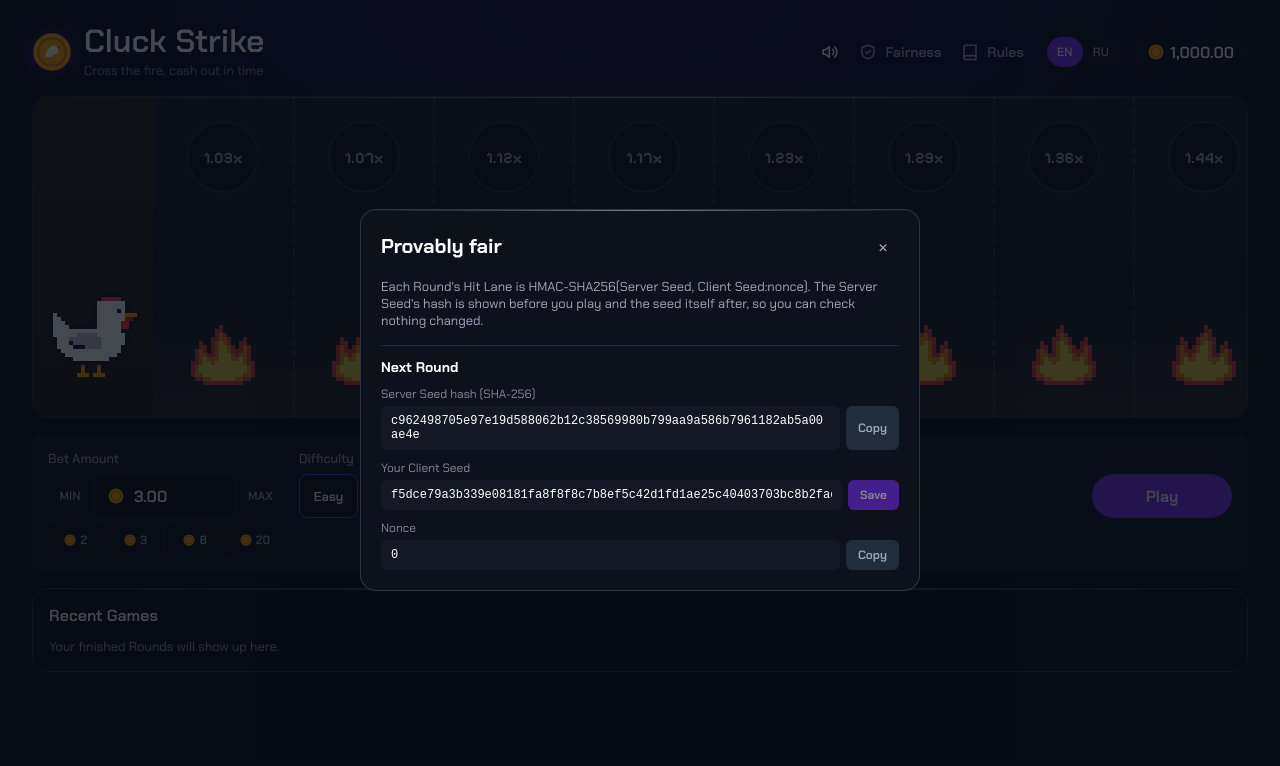
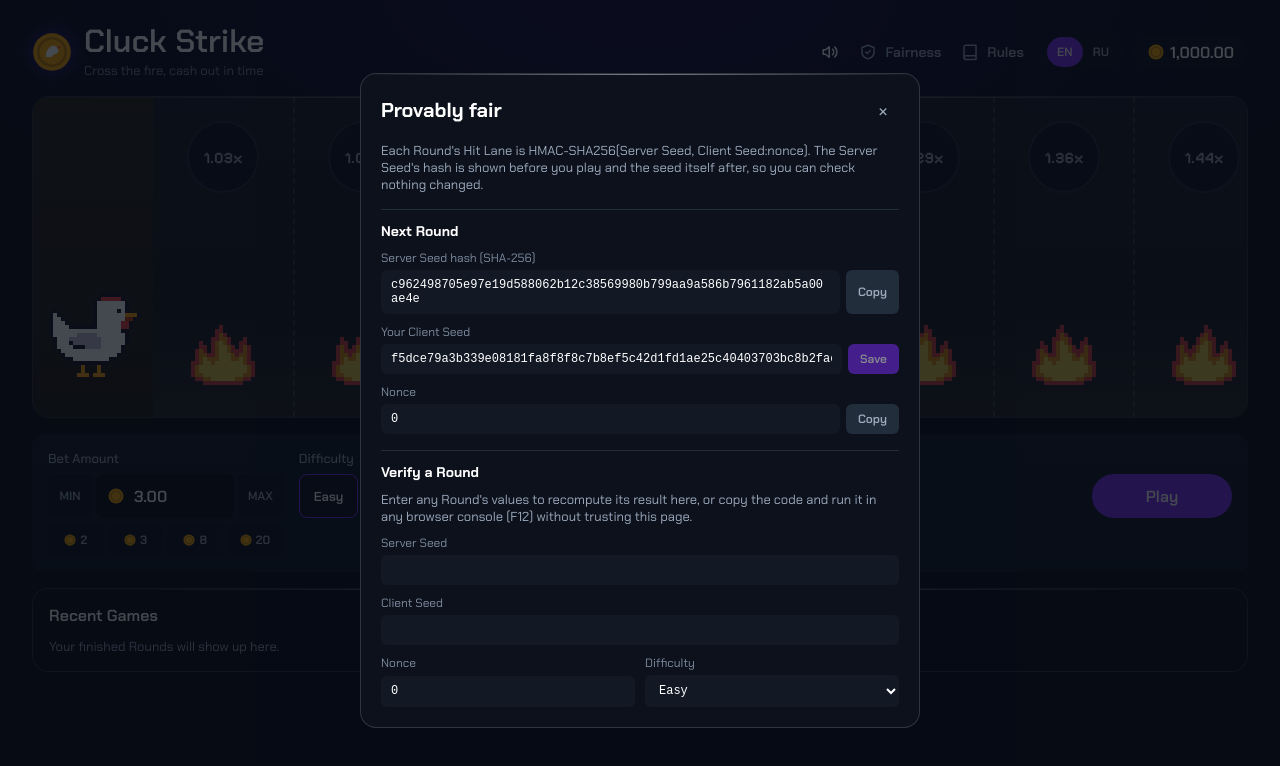
Before and after one commit to Shedav/cluck-strike, a React (Vite) app: page / in a window 1280 px wide. Both pictures are taken after a click on the button "Fairness". Shown: the top 766 px of the page. Built offline with nearby package versions, Linux system fonts and the light colour scheme.

Commit message:
feat: verify any Round in the Fairness modal, with code for the browser console

```diff
--- a/src/features/verify-round/ui/Fairness.module.css
+++ b/src/features/verify-round/ui/Fairness.module.css
@@ -31,6 +31,7 @@
 .row {
   display: flex;
   gap: 6px;
+  min-width: 0; /* long code scrolls inside instead of widening the modal */
 }
 
 .value,
@@ -100,3 +101,23 @@
 .verdict[data-ok='true'] strong {
   color: var(--win);
 }
+
+.pair {
+  display: grid;
+  grid-template-columns: minmax(0, 1fr) minmax(0, 1fr);
+  gap: 10px;
+}
+
+.result {
+  margin: 0;
+  font-size: 13px;
+  font-weight: 600;
+}
+
+/* Multi-line code keeps its lines and scrolls sideways instead of wrapping. */
+.code {
+  white-space: pre;
+  overflow: auto;
+  max-height: 180px;
+  overflow-wrap: normal;
+}
--- a/src/features/verify-round/ui/Fairness.tsx
+++ b/src/features/verify-round/ui/Fairness.tsx
@@ -1,6 +1,12 @@
 import { useEffect, useState } from 'react'
 import { isWin, useGame, type Round } from '@/entities/round'
-import { sha256, verifyRound } from '@/shared/game-rules'
+import {
+  DIFFICULTIES,
+  sha256,
+  verifierSnippet,
+  verifyRound,
+  type Difficulty,
+} from '@/shared/game-rules'
 import { useT } from '@/shared/i18n'
 import { Dialog } from '@/shared/ui'
 import styles from './Fairness.module.css'
@@ -88,7 +94,97 @@ function FairnessContent() {
           <RoundProof round={round} />
         </section>
       )}
+
+      <VerifyForm />
     </>
+  )
+}
+
+/** Recomputes any Round from values the player enters, and gives the same check as console code. */
+function VerifyForm() {
+  // Starts from the last Round whose Server Seed is revealed, if any.
+  const last = useGame((s) => (s.round.serverSeed !== null ? s.round : s.recentGames[0]))
+  const [form, setForm] = useState(() => ({
+    serverSeed: last?.serverSeed ?? '',
+    clientSeed: last?.clientSeed ?? '',
+    nonce: String(last?.nonce ?? 0),
+    difficulty: last?.difficulty ?? ('easy' as Difficulty),
+  }))
+  const [check, setCheck] = useState<{ hash: string; hitLane: number | null } | null>(null)
+  const t = useT()
+  const nonce = Number(form.nonce)
+  const valid =
+    form.serverSeed !== '' && form.nonce.trim() !== '' && Number.isSafeInteger(nonce) && nonce >= 0
+
+  useEffect(() => {
+    if (!valid) return
+    let live = true
+    void Promise.all([
+      sha256(form.serverSeed),
+      verifyRound(form.serverSeed, form.clientSeed, nonce, form.difficulty),
+    ]).then(([hash, hitLane]) => live && setCheck({ hash, hitLane }))
+    return () => {
+      live = false
+    }
+  }, [valid, form.serverSeed, form.clientSeed, nonce, form.difficulty])
+
+  const input = (name: 'serverSeed' | 'clientSeed' | 'nonce', label: string) => (
+    <div className={styles.field}>
+      <label className={styles.label} htmlFor={`verify-${name}`}>
+        {label}
+      </label>
+      <input
+        id={`verify-${name}`}
+        className={styles.input}
+        inputMode={name === 'nonce' ? 'numeric' : undefined}
+        value={form[name]}
+        onChange={(e) => setForm({ ...form, [name]: e.target.value })}
+      />
+    </div>
+  )
+
+  return (
+    <section className={styles.section}>
+      <h3 className={styles.heading}>{t('verifyARound')}</h3>
+      <p className={styles.hint}>{t('verifyHint')}</p>
+      {input('serverSeed', t('serverSeed'))}
+      {input('clientSeed', t('clientSeed'))}
+      <div className={styles.pair}>
+        {input('nonce', t('nonce'))}
+        <div className={styles.field}>
+          <label className={styles.label} htmlFor="verify-difficulty">
+            {t('difficulty')}
+          </label>
+          <select
+            id="verify-difficulty"
+            className={styles.input}
+            value={form.difficulty}
+            onChange={(e) => setForm({ ...form, difficulty: e.target.value as Difficulty })}
+          >
+            {DIFFICULTIES.map((d) => (
+              <option key={d} value={d}>
+                {t(d)}
+              </option>
+            ))}
+          </select>
+        </div>
+      </div>
+      {valid && check && (
+        <>
+          <Field label={t('serverSeedHashSha')} value={check.hash} />
+          <p className={styles.result} data-testid="verify-result">
+            {t('recomputed', {
+              result: check.hitLane === null ? t('noHit') : t('hitOnLane', { lane: check.hitLane }),
+            })}
+          </p>
+          <Field
+            label={t('consoleCode')}
+            value={verifierSnippet(form.serverSeed, form.clientSeed, nonce, form.difficulty)}
+            code
+          />
+        </>
+      )}
+    </section>
   )
 }
 
@@ -155,14 +251,14 @@ function describe(round: Round, t: ReturnType<typeof useT>) {
   }
 }
 
-function Field({ label, value }: { label: string; value: string }) {
+function Field({ label, value, code = false }: { label: string; value: string; code?: boolean }) {
   const [copied, setCopied] = useState(false)
   const t = useT()
   return (
     <div className={styles.field}>
       <span className={styles.label}>{label}</span>
       <div className={styles.row}>
-        <code className={styles.value}>{value}</code>
+        <code className={`${styles.value} ${code ? styles.code : ''}`}>{value}</code>
         <button
           className={`${styles.copy} secondary`}
           aria-label={t('copyLabel', { label })}
--- a/src/shared/game-rules/fairness.ts
+++ b/src/shared/game-rules/fairness.ts
@@ -1,4 +1,4 @@
-import { hitLaneFor, type Difficulty } from './odds'
+import { hitLaneFor, MULTIPLIERS, RTP, type Difficulty } from './odds'
 
 const encoder = new TextEncoder()
 
@@ -39,3 +39,30 @@ export async function verifyRound(
 ): Promise<number | null> {
   return hitLaneFor(difficulty, await roundNumber(serverSeed, clientSeed, nonce))
 }
+
+/**
+ * The same check as `verifyRound`, as JavaScript that runs on its own in any browser console, so
+ * a player can recompute a Round without trusting this page's code.
+ */
+export function verifierSnippet(
+  serverSeed: string,
+  clientSeed: string,
+  nonce: number,
+  difficulty: Difficulty,
+): string {
+  return `// Cluck Strike: recompute a Round's Hit Lane. Paste into any browser console (F12).
+const serverSeed = ${JSON.stringify(serverSeed)}
+const clientSeed = ${JSON.stringify(clientSeed)}
+const nonce = ${nonce}
+// ${difficulty} Lane Multipliers; surviving up to a Lane has the chance ${RTP} / its Multiplier.
+const multipliers = [${MULTIPLIERS[difficulty].join(', ')}]
+
+const enc = new TextEncoder()
+const key = await crypto.subtle.importKey('raw', enc.encode(serverSeed), { name: 'HMAC', hash: 'SHA-256' }, false, ['sign'])
+const hmac = new Uint8Array(await crypto.subtle.sign('HMAC', key, enc.encode(\`\${clientSeed}:\${nonce}\`)))
+const hex = Array.from(hmac, (b) => b.toString(16).padStart(2, '0')).join('')
+// A uniform number in [0, 1) from the first 52 bits of the HMAC.
+const u = parseInt(hex.slice(0, 13), 16) / 2 ** 52
+const lane = multipliers.findIndex((m) => u >= ${RTP} / m) + 1
+console.log(lane ? \`Hit on Lane \${lane}\` : 'No Hit: the chicken reaches the Finish')`
+}
--- a/src/shared/i18n/i18n.ts
+++ b/src/shared/i18n/i18n.ts
@@ -75,6 +75,10 @@ const en = {
   copy: 'Copy',
   copied: 'Copied',
   copyLabel: 'Copy {label}',
+  verifyARound: 'Verify a Round',
+  verifyHint:
+    "Enter any Round's values to recompute its result here, or copy the code and run it in any browser console (F12) without trusting this page.",
+  consoleCode: 'Code for the browser console',
 
   rulesHowTo: 'How to play',
   rulesStep1:
@@ -174,6 +178,10 @@ const ru: Record<MessageKey, string> = {
   copy: 'Копировать',
   copied: 'Скопировано',
   copyLabel: 'Копировать: {label}',
+  verifyARound: 'Проверить раунд',
+  verifyHint:
+    'Введите значения любого раунда, чтобы пересчитать результат здесь, или скопируйте код и запустите его в консоли любого браузера (F12), не доверяя этой странице.',
+  consoleCode: 'Код для консоли браузера',
 
   rulesHowTo: 'Как играть',
   rulesStep1:
```
Also changed, not shown: 2 other files (tests, documents, lock files or other folders).
